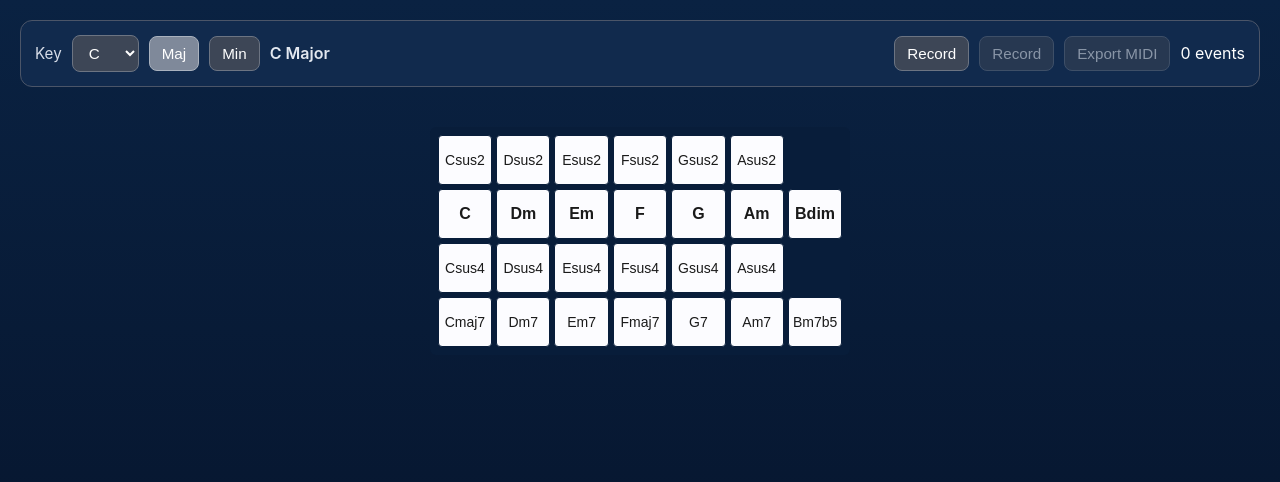
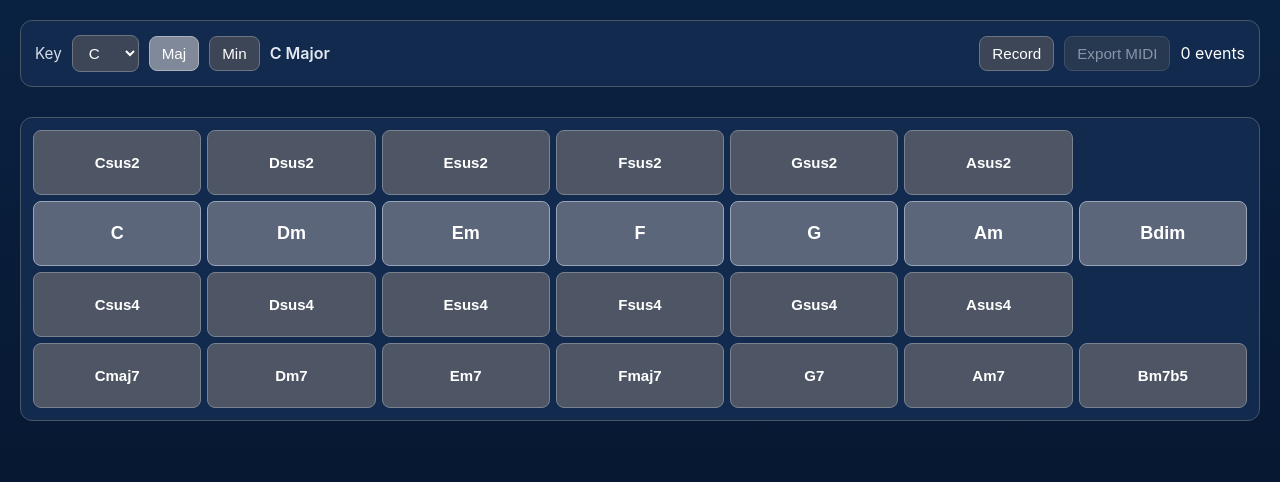
Before and after one commit to uzakotim/chordo, a React (Vite) app: page / in a window 1280 px wide. Shown: the top 482 px of the page. Built offline with nearby package versions, Linux system fonts and the light colour scheme.

Commit message:
chords ui

```diff
--- a/src/App.css
+++ b/src/App.css
@@ -93,78 +93,62 @@ button:disabled {
   border-color: #b55e75;
 }
 
-.chord-grid {
-  display: grid;
-  grid-template-columns: repeat(6, minmax(90px, 1fr));
-  gap: 10px;
-}
-
-.chord-button {
-  min-height: 50px;
-  background-color: #4e5665;
-  border-color: #7a8290;
-  font-weight: 600;
-}
-
-.chord-button:active {
-  transform: translateY(1px);
-  background-color: #616b7d;
-}
-
-@media (max-width: 860px) {
-  .chord-grid {
-    grid-template-columns: repeat(4, minmax(90px, 1fr));
-  }
-}
-
-@media (max-width: 560px) {
-  .chord-grid {
-    grid-template-columns: repeat(2, minmax(90px, 1fr));
-  }
-
-  .controls {
-    flex-direction: column;
-    align-items: flex-start;
-  }
-}
-
+/* --- Chord Grid Setup (Cleaned & Expanded) --- */
 .chord-grid {
   display: flex;
   flex-direction: column;
-  gap: 4px;
-  background-color: #081d3a;
-  padding: 8px;
-  border-radius: 6px;
-  max-width: 800px;
-  margin: 20px auto;
+  gap: 6px;
+  background-color: #112a4d;
+  padding: 12px;
+  border-radius: 12px;
+  border: 1px solid #4b5568;
+
+  /* Makes the grid stretch across the entire available width */
+  width: 100%;
+  box-sizing: border-box;
+  margin: 10px 0;
 }
 
 .chord-row {
   display: grid;
   grid-template-columns: repeat(7, 1fr);
-  gap: 4px;
+  gap: 6px;
 }
 
 .chord-button {
-  background-color: #fcfcff;
-  border: 1px solid #081d3a;
+  background-color: #4e5665;
+  border: 1px solid #7a8290;
+  color: #ffffff;
   padding: 12px 4px;
-  font-size: 14px;
-  font-weight: 500;
+  font-size: 15px;
+  font-weight: 600;
   text-align: center;
-  border-radius: 4px;
+  border-radius: 8px;
   cursor: pointer;
-  color: #1a1a1a;
-  transition: background 0.15s ease;
+  transition: all 0.15s ease;
+
+  /* Increased minimum height to make the grid block taller */
+  min-height: 65px;
+  display: flex;
+  align-items: center;
+  justify-content: center;
 }
 
 .chord-button:hover:not(:disabled) {
-  background-color: #7f899a;
+  background-color: #5d677a;
+  border-color: #8e98a8;
+}
+
+.chord-button:active:not(:disabled) {
+  transform: translateY(1px);
+  background-color: #3d4554;
 }
 
 .chord-button.triad-main {
   font-weight: bold;
-  font-size: 16px;
+  font-size: 18px;
+  background-color: #5c667a;
+  border-color: #9ba5b8;
 }
 
 .chord-button.empty-slot {
@@ -172,3 +156,20 @@ button:disabled {
   border: 1px solid transparent;
   pointer-events: none;
 }
+
+/* --- Media Queries for Responsive Scale Row Densities --- */
+@media (max-width: 768px) {
+  .controls {
+    flex-direction: column;
+    align-items: flex-start;
+  }
+
+  .chord-button {
+    font-size: 13px;
+    min-height: 55px;
+  }
+
+  .chord-button.triad-main {
+    font-size: 15px;
+  }
+}
--- a/src/App.tsx
+++ b/src/App.tsx
@@ -246,9 +246,6 @@ function App() {
             {isRecording ? "Stop Record" : "Record"}
           </button>
           <button onClick={onExportMidi} type="button" disabled={recordedChords.length === 0}>
-            {isRecording ? "Stop Record" : "Record"}
-          </button>
-          <button onClick={onExportMidi} type="button" disabled={recordedChords.length === 0}>
             Export MIDI
           </button>
           <span>{recordedChords.length} events</span>
```
